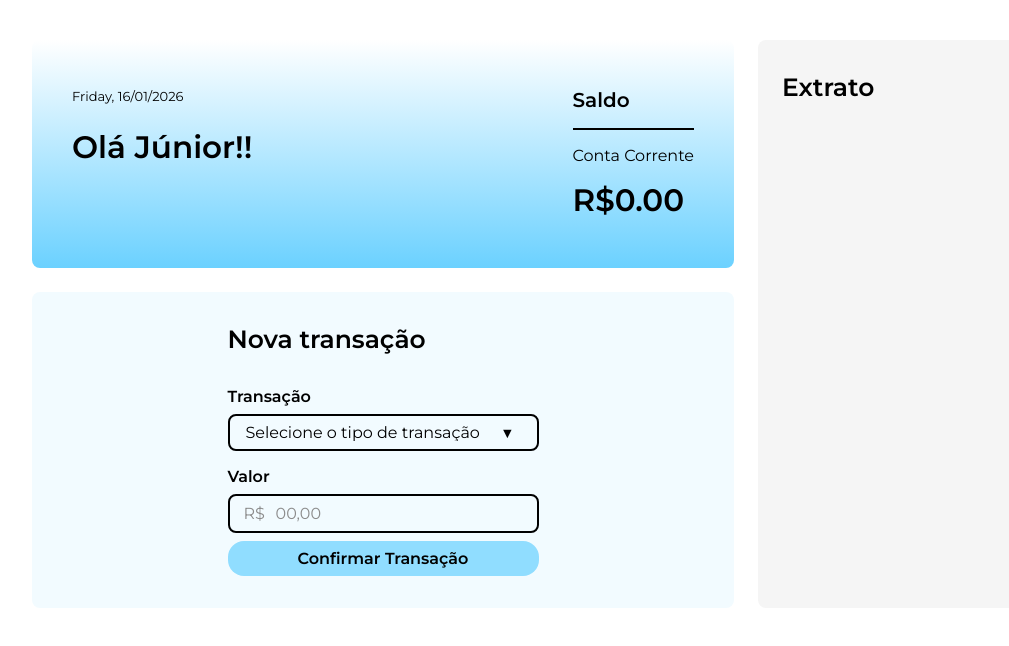
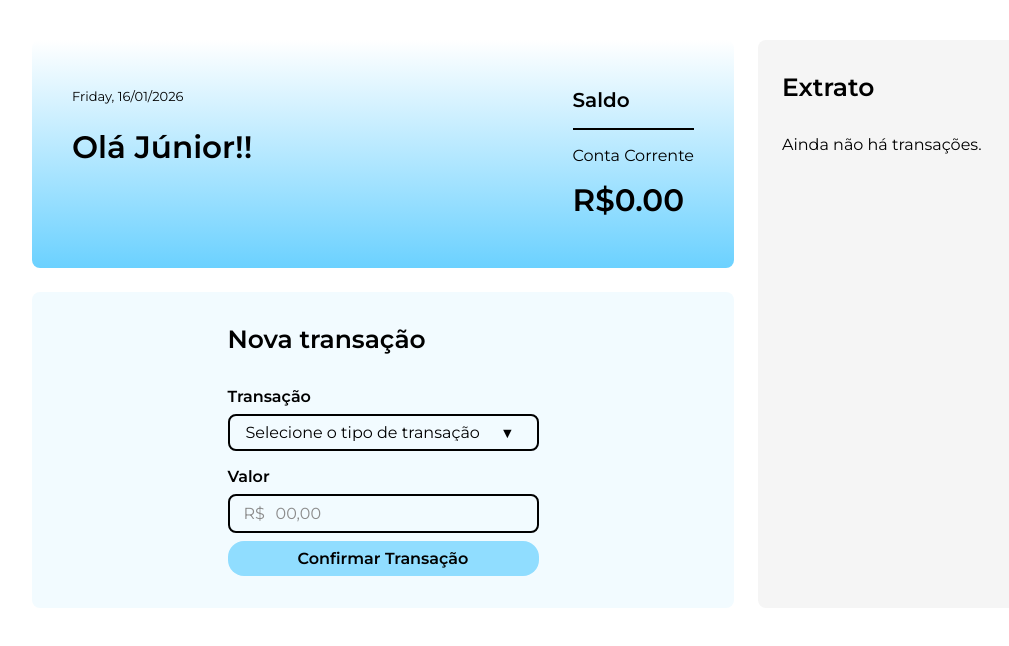
Before and after one commit to LoriJr/Alura-anybank, an Angular app: page / in a window 1280 px wide. Shown: the top 646 px of the page, without its empty margins (104-1113 px from the left). Built offline with nearby package versions, Linux system fonts and the light colour scheme.

Commit message:
adicionando id nas transações

```diff
--- a/package.json
+++ b/package.json
@@ -29,6 +29,7 @@
     "@angular/forms": "^21.0.0",
     "@angular/platform-browser": "^21.0.0",
     "@angular/router": "^21.0.0",
+    "nanoid": "5.0.9",
     "rxjs": "~7.8.0",
     "tslib": "^2.3.0"
   },
--- a/src/app/extrato/extrato.html
+++ b/src/app/extrato/extrato.html
@@ -2,9 +2,13 @@
   <h2 class="titulo">Extrato</h2>
 
   <ul class="transacoes">
-    @for (transacao of transacoes(); track $index) {
+    @for (transacao of transacoes(); track transacao.id) {
       <li>
         <app-transacao [transacao]="transacao"/>
+      </li>
+    } @empty {
+      <li aria-hidden="true" >
+        Ainda não há transações.
       </li>
     }
   </ul>
--- a/src/app/modelos/transacao.ts
+++ b/src/app/modelos/transacao.ts
@@ -1,4 +1,8 @@
+import { nanoid } from "nanoid";
+
 export class TransacaoModel {
+  readonly id = nanoid();
+
   constructor(
     public readonly tipo: TipoTransacao,
     public readonly  valor: number
```
Also changed, not shown: 1 other file (tests, documents, lock files or other folders).
